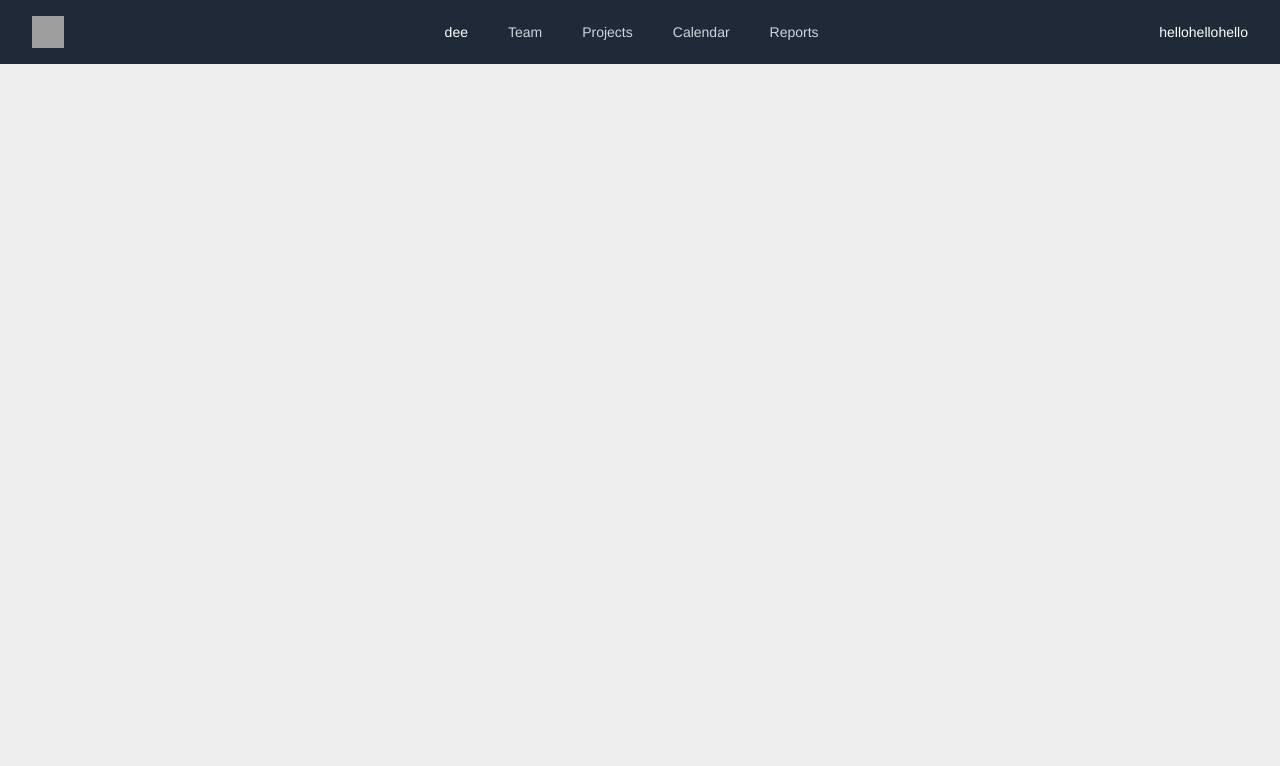
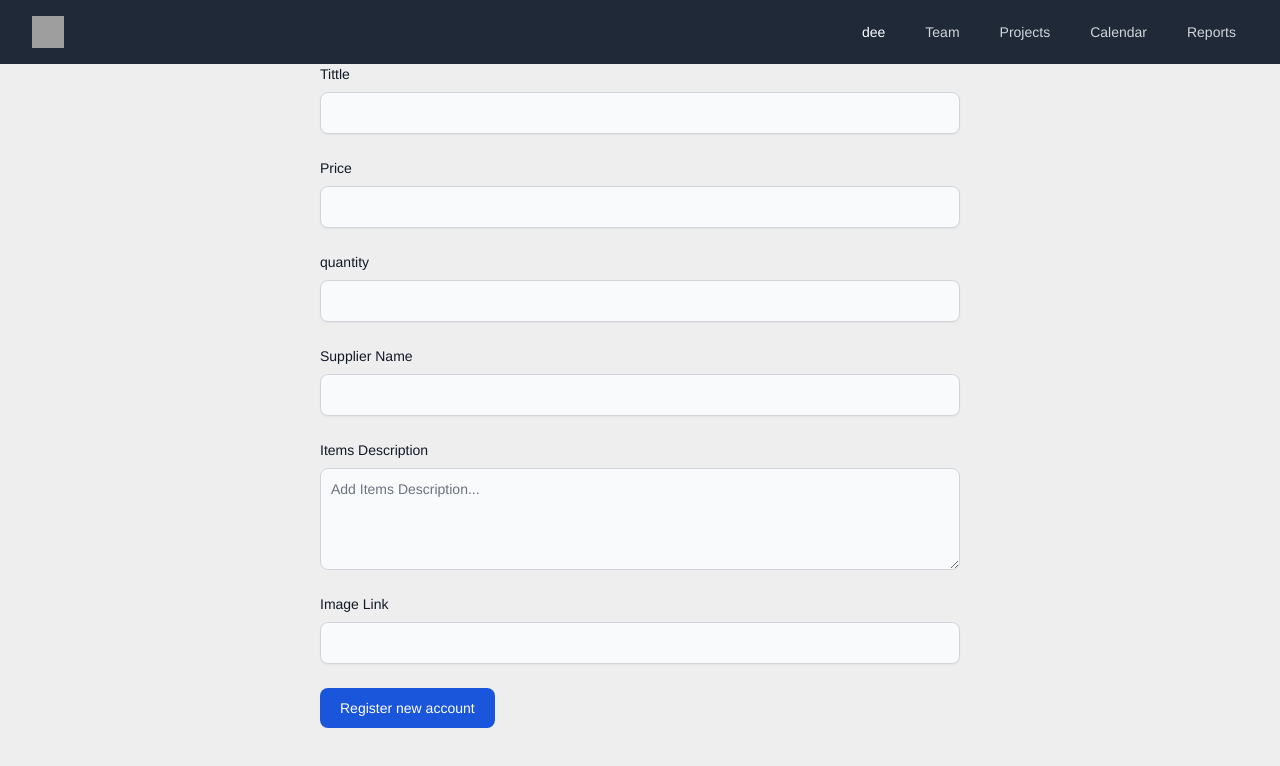
Before and after one commit to Moniruzzaman2525/Levi-s-management-client, a React (Create React App) app: page /add in a window 1280 px wide. Shown: the top 766 px of the page. Built offline with nearby package versions, Linux system fonts and the light colour scheme; grey boxes are pictures that could not be loaded.

Commit message:
add item function and form add

```diff
--- a/package.json
+++ b/package.json
@@ -7,6 +7,7 @@
     "@testing-library/jest-dom": "^5.16.4",
     "@testing-library/react": "^13.1.1",
     "@testing-library/user-event": "^13.5.0",
+    "axios": "^0.27.2",
     "firebase": "^9.7.0",
     "flowbite": "^1.4.4",
     "react": "^18.1.0",
--- a/src/App.js
+++ b/src/App.js
@@ -5,15 +5,17 @@ import AllServices from './Pages/AllServices/AllServices';
 import Home from './Pages/Home/Home';
 import Update from './Pages/Update/Update';
 import ManageItems from './Pages/ManageItmes/ManageItems';
+import AddItem from './Pages/ManageItmes/AddItem/AddItem';
 
 function App() {
   return (
-    <div className="App">
+    <div className="">
       <Headers></Headers>
       <Routes>
         <Route path='/' element={<Home></Home>}></Route>
         <Route path='/services' element={<AllServices></AllServices>}></Route>
         <Route path='/manage' element={<ManageItems></ManageItems>}></Route>
+        <Route path='/add' element={<AddItem></AddItem>}></Route>
         <Route path='/update/:id' element={<Update></Update>}></Route>
       </Routes>
 
--- /dev/null
+++ b/src/Pages/ManageItmes/AddItem/AddItem.js
@@ -0,0 +1,63 @@
+import React from 'react';
+import axios from 'axios'
+
+const AddItem = () => {
+    const handleAddItems = async e => {
+        e.preventDefault();
+        const items = {
+            name: e.target.name.value,
+            price: e.target.price.value,
+            quentity: e.target.quantity.value,
+            supplier: e.target.supplier.value,
+            description: e.target.description.value,
+            img: e.target.img.value
+        }
+        try {
+            const { data } = await axios.post('http://localhost:5000/add', items)
+            console.log(data);
+            e.target.reset()
+        }
+        catch (error) {
+            console.log(error.message);
+        }
+    }
+    return (
+        <div className='w-1/2 mx-auto'>
+            <form onSubmit={handleAddItems} className='w'>
+                <div class="mb-6">
+                    <label for="text" class="block mb-2 text-sm font-medium text-gray-900 dark:text-gray-300">Tittle</label>
+                    <input type="text" name='name' id="text" class="shadow-sm bg-gray-50 border border-gray-300 text-gray-900 text-sm rounded-lg focus:ring-blue-500 focus:border-blue-500 block w-full p-2.5 dark:bg-gray-700 dark:border-gray-600 dark:placeholder-gray-400 dark:text-white dark:focus:ring-blue-500 dark:focus:border-blue-500 dark:shadow-sm-light" required />
+                </div>
+                <div class="mb-6">
+                    <label for="price" class="block mb-2 text-sm font-medium text-gray-900 dark:text-gray-300">Price</label>
+                    <input type="text" name='price' id="price" class="shadow-sm bg-gray-50 border border-gray-300 text-gray-900 text-sm rounded-lg focus:ring-blue-500 focus:border-blue-500 block w-full p-2.5 dark:bg-gray-700 dark:border-gray-600 dark:placeholder-gray-400 dark:text-white dark:focus:ring-blue-500 dark:focus:border-blue-500 dark:shadow-sm-light" required />
+                </div>
+                <div class="mb-6">
+                    <label for="quantity" class="block mb-2 text-sm font-medium text-gray-900 dark:text-gray-300">quantity</label>
+                    <input type="text" name='quantity' id="quantity" class="shadow-sm bg-gray-50 border border-gray-300 text-gray-900 text-sm rounded-lg focus:ring-blue-500 focus:border-blue-500 block w-full p-2.5 dark:bg-gray-700 dark:border-gray-600 dark:placeholder-gray-400 dark:text-white dark:focus:ring-blue-500 dark:focus:border-blue-500 dark:shadow-sm-light" required />
+                </div>
+                <div class="mb-6">
+                    <label for="supplier-name" class="block mb-2 text-sm font-medium text-gray-900 dark:text-gray-300">Supplier Name</label>
+                    <input type="text" name='supplier' id="supplier-name" class="shadow-sm bg-gray-50 border border-gray-300 text-gray-900 text-sm rounded-lg focus:ring-blue-500 focus:border-blue-500 block w-full p-2.5 dark:bg-gray-700 dark:border-gray-600 dark:placeholder-gray-400 dark:text-white dark:focus:ring-blue-500 dark:focus:border-blue-500 dark:shadow-sm-light" required />
+                </div>
+                <div class="mb-6">
+                    <label for="message" class="block mb-2 text-sm font-medium text-gray-900 dark:text-gray-400">Items Description</label>
+                    <textarea id="message" name='description' rows="4" class="block p-2.5 w-full text-sm text-gray-900 bg-gray-50 rounded-lg border border-gray-300 focus:ring-blue-500 focus:border-blue-500 dark:bg-gray-700 dark:border-gray-600 dark:placeholder-gray-400 dark:text-white dark:focus:ring-blue-500 dark:focus:border-blue-500" placeholder="Add Items Description..."></textarea>
+                </div>
+                <div class="mb-6">
+                    <label for="image" class="block mb-2 text-sm font-medium text-gray-900 dark:text-gray-300">Image Link</label>
+                    <input type="text" name='img' id="image" class="shadow-sm bg-gray-50 border border-gray-300 text-gray-900 text-sm rounded-lg focus:ring-blue-500 focus:border-blue-500 block w-full p-2.5 dark:bg-gray-700 dark:border-gray-600 dark:placeholder-gray-400 dark:text-white dark:focus:ring-blue-500 dark:focus:border-blue-500 dark:shadow-sm-light" required />
+                </div>
+                {/* <div class="flex items-start mb-6">
+                    <div class="flex items-center h-5">
+                        <input id="terms" type="checkbox" value="" class="w-4 h-4 border border-gray-300 rounded bg-gray-50 focus:ring-3 focus:ring-blue-300 dark:bg-gray-700 dark:border-gray-600 dark:focus:ring-blue-600 dark:ring-offset-gray-800" required />
+                    </div>
+                    <label for="terms" class="ml-2 text-sm font-medium text-gray-900 dark:text-gray-300">I agree with the <a href="#" class="text-blue-600 hover:underline dark:text-blue-500">terms and conditions</a></label>
+                </div> */}
+                <button type="submit" class="text-white bg-blue-700 hover:bg-blue-800 focus:ring-4 focus:outline-none focus:ring-blue-300 font-medium rounded-lg text-sm px-5 py-2.5 text-center dark:bg-blue-600 dark:hover:bg-blue-700 dark:focus:ring-blue-800">Register new account</button>
+            </form>
+        </div>
+    );
+};
+
+export default AddItem;
--- a/src/Pages/ManageItmes/ManageItems.js
+++ b/src/Pages/ManageItmes/ManageItems.js
@@ -1,4 +1,5 @@
 import React from 'react';
+import { Link } from 'react-router-dom';
 import useServices from '../../Hooks/useServices';
 
 
@@ -22,6 +23,11 @@ const ManageItems = () => {
         }
     }
     return (
+        <div className='md:flex'>
+            <div className='w-48'>
+                <button>Add New Item</button>
+            </div>
+            <div className='md:w-full'>
                 <div class="relative overflow-x-auto shadow-md sm:rounded-lg container mx-auto">
                     <table class="w-full text-sm text-left text-gray-500 dark:text-gray-400">
                         <thead class="text-xs text-gray-700 uppercase bg-gray-50 dark:bg-gray-700 dark:text-gray-400">
@@ -32,9 +38,9 @@ const ManageItems = () => {
                                 <th scope="col" class="px-6 py-3">
                                     Quantity
                                 </th>
-                        <th scope="col" class="px-6 py-3">
+                                {/* <th scope="col" class="px-6 py-3">
                                     Supplier Name
-                        </th>
+                                </th> */}
                                 <th scope="col" class="px-6 py-3">
                                     Price
                                 </th>
@@ -50,9 +56,9 @@ const ManageItems = () => {
                                         <th scope="row" class="px-6 py-4 font-medium text-gray-900 dark:text-white whitespace-nowrap">
                                             {service.name}
                                         </th>
-                                <td class="px-6 py-4">
+                                        {/* <td class="px-6 py-4">
                                             {service.quentity}
-                                </td>
+                                        </td> */}
                                         <td class="px-6 py-4">
                                             {service.suplier}
                                         </td>
@@ -60,7 +66,8 @@ const ManageItems = () => {
                                             {service.price}
                                         </td>
                                         <td class="px-6 py-4 text-right">
-                                    <button onClick={() => handleUserDelate(service._id)}>Delate</button>
+                                            <button className='md:m-4 p-1 mr-6 md:p-2 bg-lime-700 mb-4 text-white' >Update</button>
+                                            <button className='md:m-4 p-1 mr-6 md:p-2 bg-lime-700 text-white' onClick={() => handleUserDelate(service._id)}>Delate</button>
                                         </td>
                                     </tr>
 
@@ -70,6 +77,8 @@ const ManageItems = () => {
                         </tbody>
                     </table>
                 </div >
+            </div>
+        </div>
     );
 };
 
--- a/src/Pages/Update/Update.js
+++ b/src/Pages/Update/Update.js
@@ -39,7 +39,7 @@ const Update = () => {
         // console.log('object');
         const quantity = user?.quentity;
         const updateQuantity = { quantity };
-        const url = `http://localhost:5000/deliver/${id}`
+        const url = `http://localhost:5000/delivery/${id}`
         fetch(url, {
             method: 'PUT',
             headers: {
--- a/src/SharePage/Headers/Headers.js
+++ b/src/SharePage/Headers/Headers.js
@@ -55,11 +55,11 @@ const Headers = () => {
                                     </a>
                                 </div>
                             </div>
-                            <div className='hidden md:block'>
+                            {/* <div className='hidden md:block'>
                                 <a className="text-white" href="">hello</a>
                                 <a className="text-white" href="">hello</a>
                                 <a className="text-white" href="">hello</a>
-                            </div>
+                            </div> */}
                         </div>
                         <div className="-mr-2 flex md:hidden">
                             <button
```
Also changed, not shown: 1 other file (tests, documents, lock files or other folders). Lines whose indentation alone changed are shown as unchanged.
